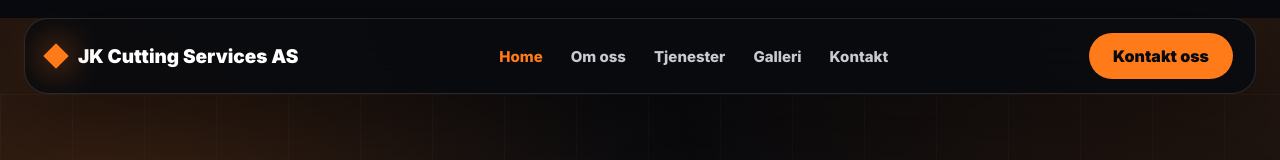
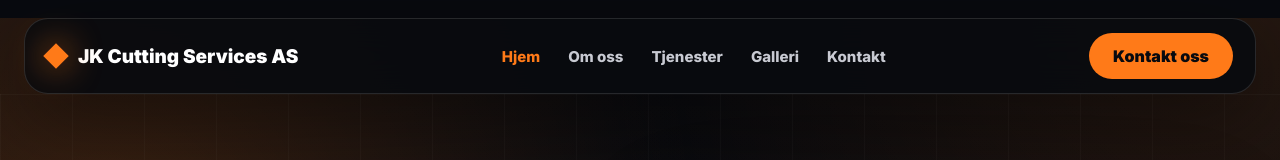
Before and after one commit to Zflex091/jk-cutting-services, a React (Vite) app: page / in a window 1280 px wide. Shown: the top 160 px of the page. Built offline with nearby package versions, Linux system fonts and the light colour scheme.

Commit message:
change home to hjem

```diff
--- a/src/App.jsx
+++ b/src/App.jsx
@@ -84,7 +84,7 @@ function Header() {
       </button>
 
       <nav className={`nav ${open ? "show" : ""}`}>
-        <NavLink to="/" onClick={closeMenu}>Home</NavLink>
+        <NavLink to="/" onClick={closeMenu}>Hjem</NavLink>
         <NavLink to="/apie-mus" onClick={closeMenu}>Om oss</NavLink>
         <NavLink to="/paslaugos" onClick={closeMenu}>Tjenester</NavLink>
         <NavLink to="/galerija" onClick={closeMenu}>Galleri</NavLink>
```
